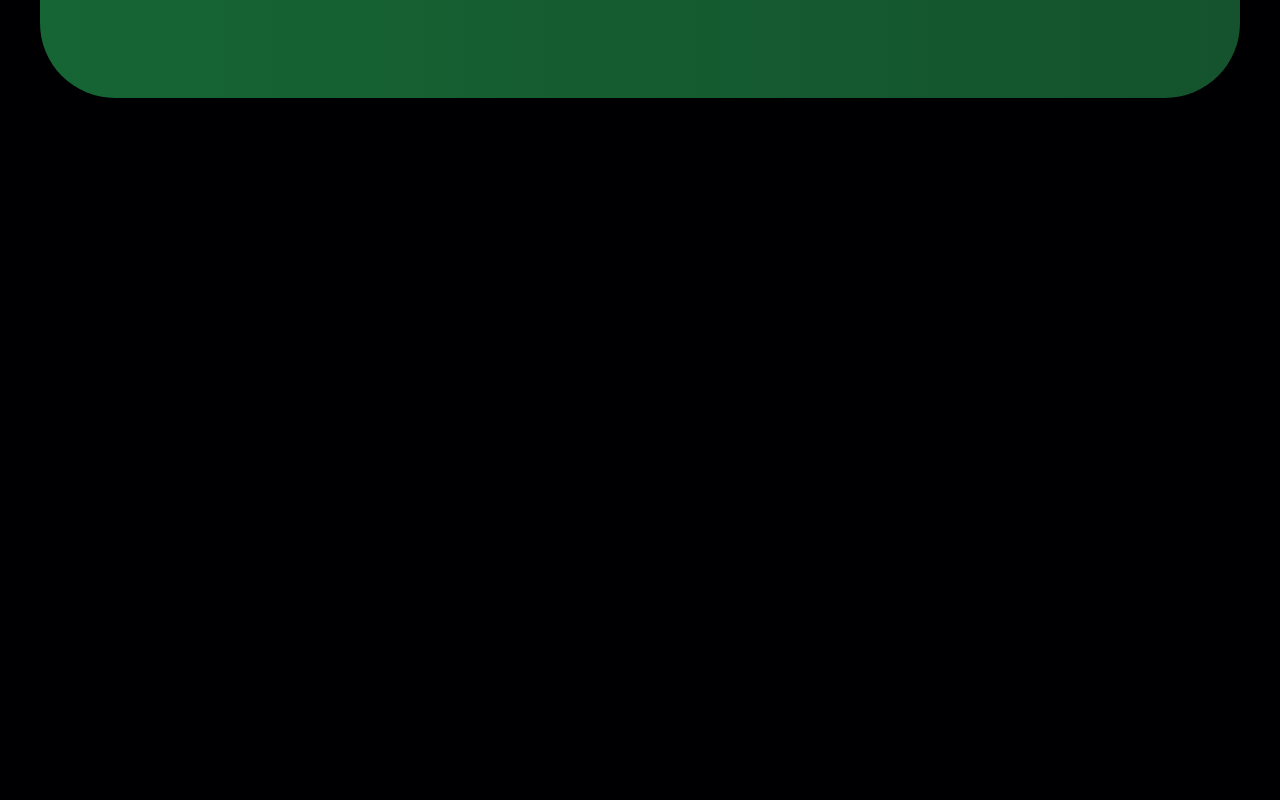
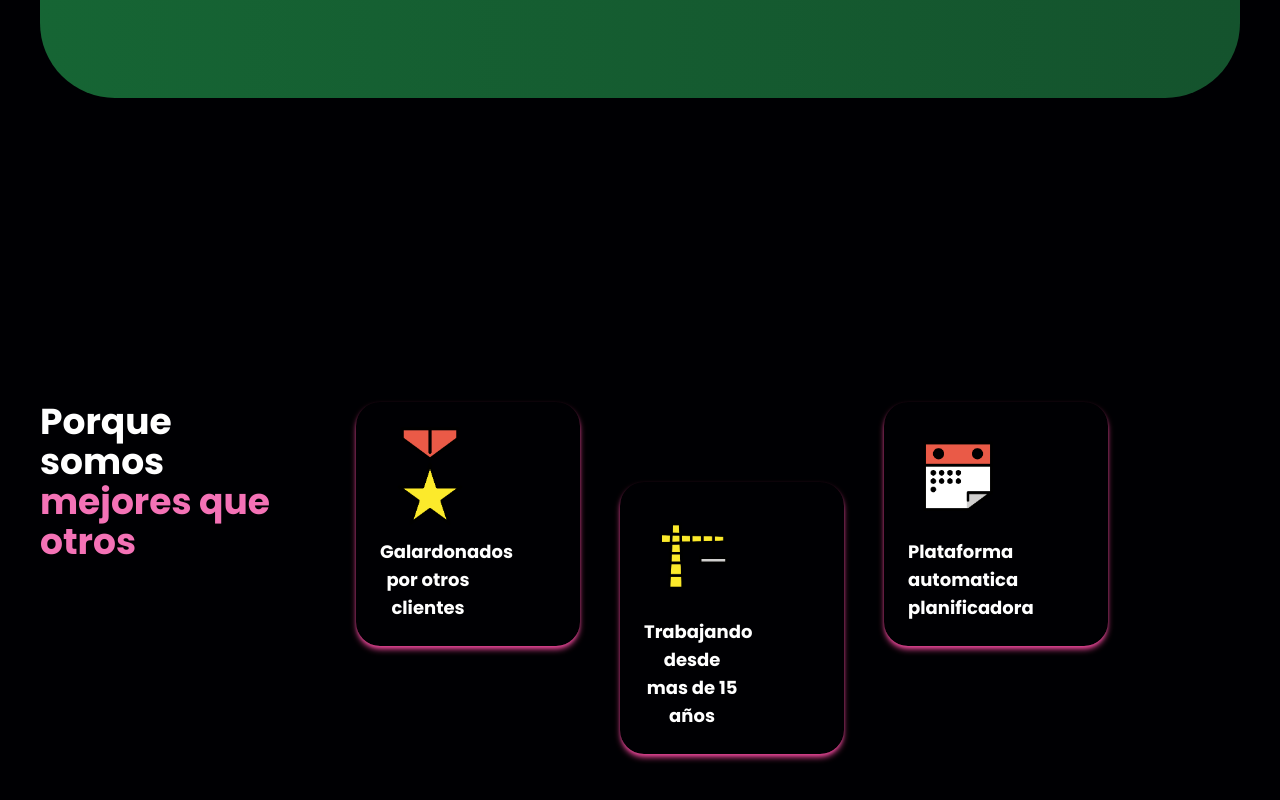
Before and after one commit to bm-jsms/spa-framer-motion, a Next.js app: page / in a window 1280 px wide. Shown: the part 869-1669 px from the top of the page. Before the commit the page ends 967 px from the top, so only its background shows below. Built offline with nearby package versions, Linux system fonts and the light colour scheme.

Commit message:
Features section and Framer Motion config

```diff
--- a/src/app/page.tsx
+++ b/src/app/page.tsx
@@ -1,3 +1,4 @@
+import Features from '@/components/Features/Features';
 import Navbar from '@/components/Navbar/Navbar';
 import Overview from '@/components/Overview/Overview';
 
@@ -6,6 +7,7 @@ export default function Home() {
 		<main className='px-3 lg:px-10'>
 			<Navbar />
 			<Overview />
+			<Features />
 		</main>
 	);
 }
--- /dev/null
+++ b/src/components/Features/Features.data.ts
@@ -0,0 +1,20 @@
+export const dataFeatures = [
+	{
+		id: 1,
+		image: 'medal',
+		text: 'Galardonados por otros clientes',
+		additionalClass: 'mt-0',
+	},
+	{
+		id: 2,
+		image: 'construction',
+		text: 'Trabajando desde mas de 15 años',
+		additionalClass: 'mt-20',
+	},
+	{
+		id: 3,
+		image: 'calendar',
+		text: 'Plataforma automatica planificadora',
+		additionalClass: 'mt-0',
+	},
+];
--- /dev/null
+++ b/src/components/Features/Features.tsx
@@ -0,0 +1,44 @@
+import React from 'react';
+import { dataFeatures } from './Features.data';
+import Image from 'next/image';
+import { MotionT } from '../MotionT/MotionT';
+
+const Features = () => {
+	return (
+		<div
+			id='features'
+			className='grid grid-cols-2 gap-16 my-20 md:grid-cols-4 md:py-56'
+		>
+			<div>
+				<h2 className='mb-4 text-4xl font-bold'>
+					{' '}
+					Porque somos <br />
+					<span className='text-pink-400'> mejores que otros</span>
+				</h2>
+			</div>
+			<div className='flex flex-direction-column gap-10'>
+				{dataFeatures.map(({ id, image, text, additionalClass }) => (
+					<MotionT key={id}>
+						<div key={id}>
+							<div
+								className={`rounded-3xl shadow-md p-6 shadow-pink-500 ${additionalClass} w-56 px-auto`}
+							>
+								<Image
+									src={`/assets/${image}.png`}
+									alt={`Imagen ${text}`}
+									width='100'
+									height='100'
+								/>
+								<h3 className='mt-3 mr-20 text-lg font-bold text-center'>
+									{text}
+								</h3>
+							</div>
+						</div>
+					</MotionT>
+				))}
+			</div>
+		</div>
+	);
+};
+
+export default Features;
--- /dev/null
+++ b/src/components/Features/index.ts
@@ -0,0 +1 @@
+export * from './Features';
--- /dev/null
+++ b/src/components/MotionT/MotionT.tsx
@@ -0,0 +1,30 @@
+'use client';
+import { motion } from 'framer-motion';
+
+export const transitionsMotion = {
+	transition: {
+		duration: 3,
+		type: 'spring',
+	},
+	initial: {
+		opacity: 0,
+		bottom: '5rem',
+		transform: 'translateY(200px)',
+	},
+	whileInView: {
+		opacity: 1,
+		transform: 'translateY(0px)',
+	},
+};
+
+export function MotionT({ children }: { children: React.ReactNode }) {
+	return (
+		<motion.div
+			transition={transitionsMotion.transition}
+			initial={transitionsMotion.initial}
+			whileInView={transitionsMotion.whileInView}
+		>
+			{children}
+		</motion.div>
+	);
+}
```
Also changed, not shown: package.json (+5 -4 lines), src/components/MotionT/index.ts (added), 1 other file (tests, documents, lock files or other folders).
